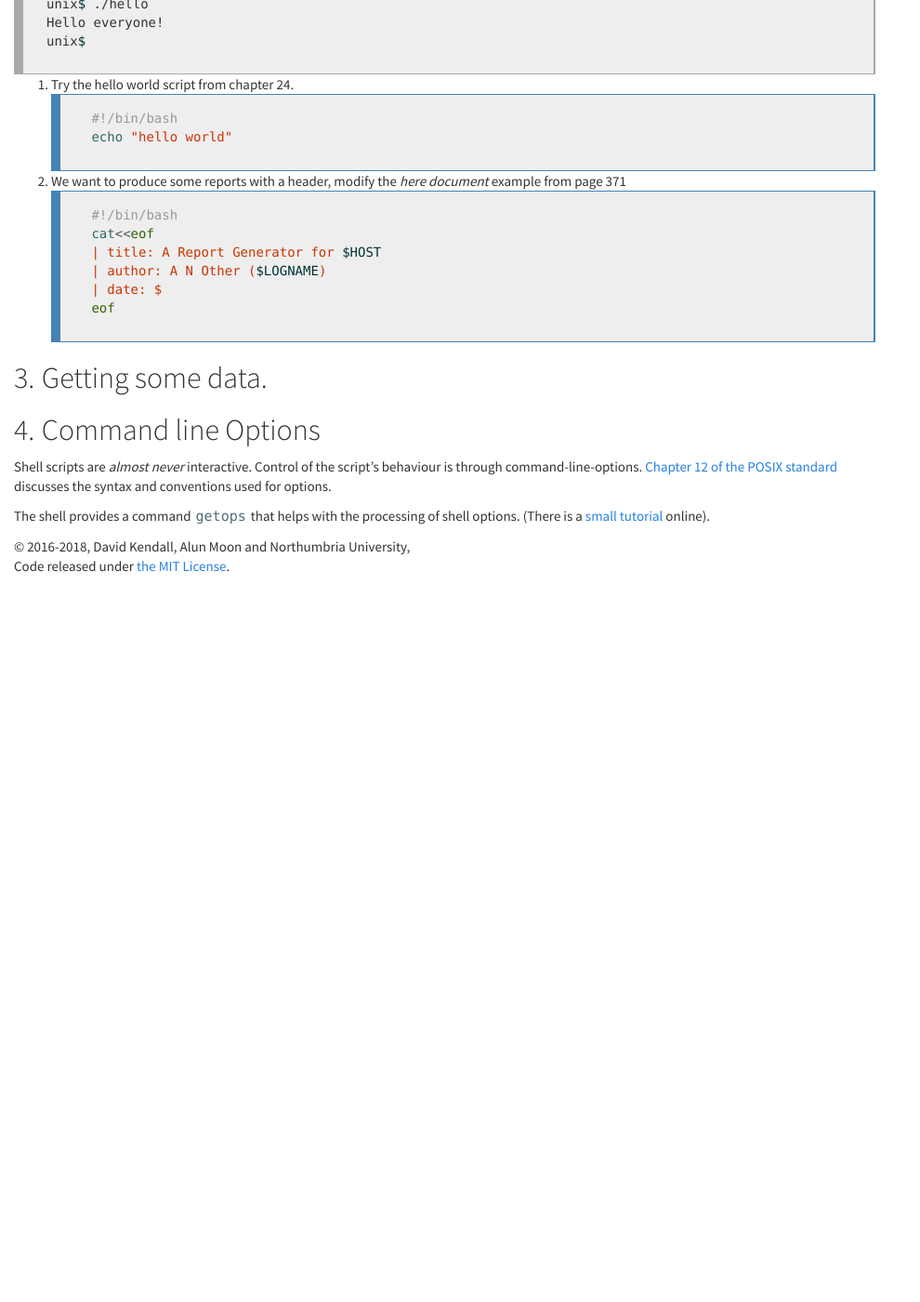
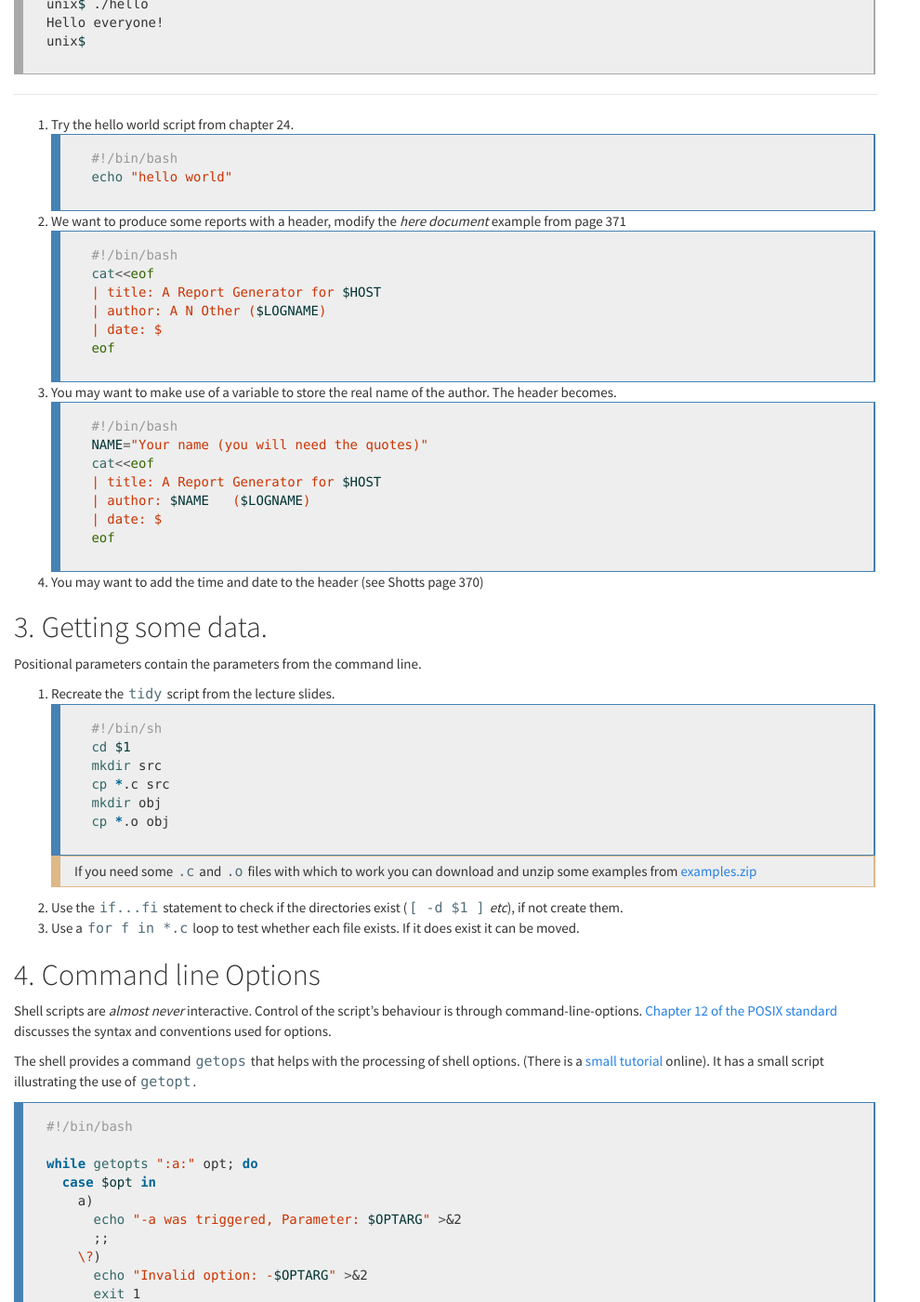
Before and after one commit to wkz20042008/kf4005, a Jekyll site: the page built from L03.md, in a window 1280 px wide and 1400 px high, scrolled down 1369 px. Shown: the whole window at 93% size, without its empty margins (0-990 px from the left). Built offline with Jekyll 4.4.1, drawn with Linux system fonts in a browser that asks for light colours; nearby versions of some CDN libraries; before the commit the page ends 1999 px from its top, so only the background shows below that; some of the changed text lies outside the part shown.

Commit message:
shell scripting exercises

````diff
--- a/L03.md
+++ b/L03.md
@@ -14,11 +14,11 @@ parse_block_html: true
 ## Introduction
 
 This lab is based on the material in
-[The Linux Command Line](http://hesabu.net/kf4005/assets/ra/TLCL.pdf) chapters
+[The Linux Command Line]({{site.baseurl}}{{site.raurl}}/TLCL.pdf) chapters
 24 to 35.
 
 > It is worth going over the [Gentle Introduction to vi
-> chapter](http://hesabu.net/kf4005/assets/ra/TLCL.pdf)
+> chapter]({{site.baseurl}}{{site.raurl}}/TLCL.pdf)
 > as a passing familiarity with `vi` is always useful
 
 
@@ -67,6 +67,7 @@ unix$
 ```
 {: .question }
 
+--------------
 
 1. Try the hello world script from chapter 24.
 	```sh
@@ -85,10 +86,42 @@ unix$
 	eof
 	```
 	{: .code}
-
+3. You may want to make use of a variable to store the real name of the
+   author.  The header becomes.
+	```sh
+	#!/bin/bash
+	NAME="Your name (you will need the quotes)"
+	cat<<eof
+	| title: A Report Generator for $HOST
+    | author: $NAME   ($LOGNAME)
+	| date: $
+	eof
+	```
+	{: .code}
+4. You may want to add the time and date to the header (see Shotts page 370)
 
 ## Getting some data.
+Positional parameters contain the parameters from the command line.
 
+1. Recreate the `tidy` script from the lecture slides.
+    ```sh
+    #!/bin/sh
+    cd $1
+    mkdir src
+    cp *.c src
+    mkdir obj
+    cp *.o obj
+    ```
+    {: .code}
+
+    If you need some `.c` and `.o` files with which to work you can download
+     and unzip some examples from
+[examples.zip]({{site.baseurl}}{{site.raurl}}/examples.zip)
+    {: .note}
+2. Use the `if...fi` statement to check if the directories exist (`[ -d $1 ]`
+   _etc_), if not create them.
+3. Use a `for f in *.c` loop to test whether each file exists. If it does
+   exist it can be moved.
 
 ## Command line Options
 Shell scripts are _almost never_ interactive.  Control of the script's
@@ -99,3 +132,37 @@ discusses the syntax and conventions used for options.
 The shell provides a command `getops` that helps with the processing of shell
 options.  (There is a [small
 tutorial](http://wiki.bash-hackers.org/howto/getopts_tutorial) online).
+It has a small script illustrating the use of `getopt`.
+
+```sh
+#!/bin/bash
+
+while getopts ":a:" opt; do
+  case $opt in
+    a)
+      echo "-a was triggered, Parameter: $OPTARG" >&2
+      ;;
+    \?)
+      echo "Invalid option: -$OPTARG" >&2
+      exit 1
+      ;;
+    :)
+      echo "Option -$OPTARG requires an argument." >&2
+      exit 1
+      ;;
+  esac
+done
+```
+{: .code}
+
+1. Modify the `tidy` script to make use of command-line options,
+   a suggested set includes
+
+   -d &lt;_dir_&gt;
+   : A directory to tidy
+
+   -s &lt;_source_&gt;
+   : a directory to copy the `.c` files into
+
+   -o &lt;_objects_&gt;
+   : a directory ro copy the `.o` files into
````
Also changed, not shown: 1 other file.
